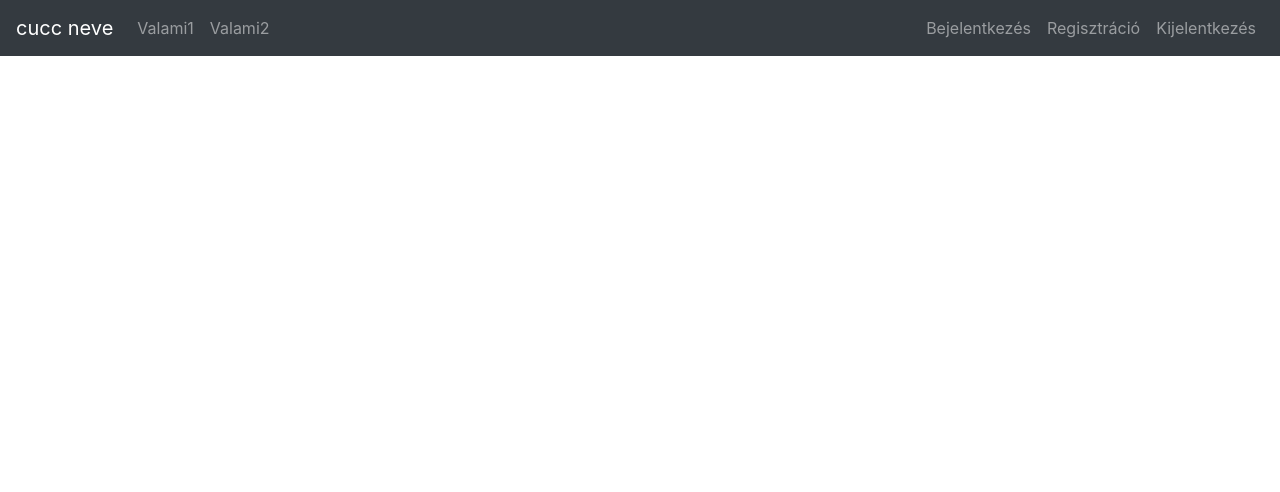
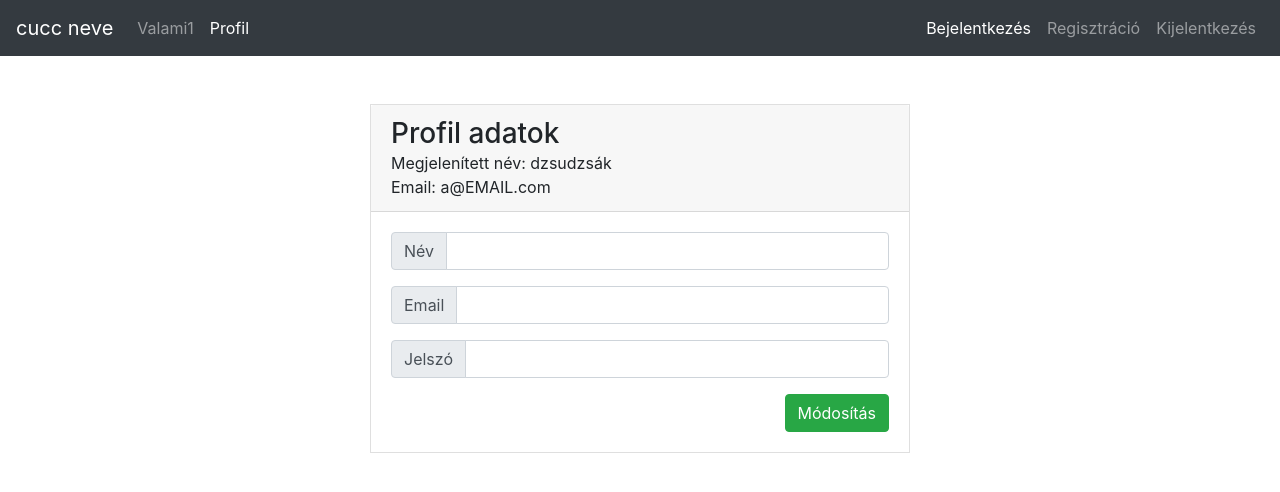
Before and after one commit to DaniVagyok/KaranTeam_SzG, an Angular app in the folder Frontend/karanteam/: page /profile in a window 1280 px wide. Before the commit this address led to /. Shown: the top 492 px of the page. Built offline with nearby package versions, Linux system fonts and the light colour scheme.

Commit message:
Add profile modify page

```diff
--- a/Frontend/karanteam/src/app/app-routing.module.ts
+++ b/Frontend/karanteam/src/app/app-routing.module.ts
@@ -2,11 +2,13 @@ import { NgModule } from '@angular/core';
 import { Routes, RouterModule } from '@angular/router';
 import { LoginPageComponent } from './pages/login-page/login-page.component';
 import { MainPageComponent } from './pages/main-page/main-page.component';
+import { ProfilePageComponent } from './pages/profile-page/profile-page.component';
 import { RegisterPageComponent } from './pages/register-page/register-page.component';
 
 const routes: Routes = [
   { path: '', component: LoginPageComponent },
   { path: 'register', component: RegisterPageComponent },
+  { path: 'profile', component: ProfilePageComponent },
   { path: 'main', component: MainPageComponent },
   // TODO: details route
 ];
--- a/Frontend/karanteam/src/app/app.component.html
+++ b/Frontend/karanteam/src/app/app.component.html
@@ -11,7 +11,7 @@
         <a class="nav-link" routerLink="/valami1" routerLinkActive="active">Valami1</a>
       </li>
       <li class="nav-item">
-        <a class="nav-link" routerLink="/valami2" routerLinkActive="active">Valami2</a>
+        <a class="nav-link" routerLink="/profile" routerLinkActive="active">Profil</a>
       </li>
     </ul>
     <ul class="navbar-nav">
--- a/Frontend/karanteam/src/app/app.module.ts
+++ b/Frontend/karanteam/src/app/app.module.ts
@@ -11,13 +11,15 @@ import { LoginPageComponent } from './pages/login-page/login-page.component';
 import { MainPageComponent } from './pages/main-page/main-page.component';
 import { AuthService } from './services/auth.service';
 import { SharedModule } from './shared/shared.module';
+import { ProfilePageComponent } from './pages/profile-page/profile-page.component';
 
 @NgModule({
   declarations: [
     AppComponent,
     RegisterPageComponent,
     LoginPageComponent,
-    MainPageComponent
+    MainPageComponent,
+    ProfilePageComponent
   ],
   imports: [
     BrowserModule,
--- /dev/null
+++ b/Frontend/karanteam/src/app/pages/profile-page/profile-page.component.html
@@ -0,0 +1,43 @@
+<div class="row">
+    <div class="col-md-6 mx-auto">
+        <div class="card rounded-0">
+            <div class="card-header">
+                <h3 class="mb-0">Profil adatok</h3>
+                <p class="mb-0">Megjelenített név: {{userData.username}}</p>
+                <p class="mb-0">Email: {{userData.email}}</p>
+            </div>
+            <div class="card-body">
+                <form class="form" [formGroup]="modifyForm" (ngSubmit)="onSubmit()">
+                    <div class="form-group">
+                        <div class="input-group mb-3">
+                            <div class="input-group-prepend">
+                                <span class="input-group-text" id="basic-addon1">Név</span>
+                              </div>
+                            <input id="username" formControlName="username" type="text" class="form-control"
+                                aria-label="Név" aria-describedby="basic-addon2">
+                        </div>
+                    </div>
+                    <div class="form-group">
+                        <div class="input-group mb-3">
+                            <div class="input-group-prepend">
+                                <span class="input-group-text" id="basic-addon1">Email</span>
+                              </div>
+                            <input id="email" formControlName="email" type="text" class="form-control"
+                                aria-label="Név" aria-describedby="basic-addon2">
+                        </div>
+                    </div>
+                    <div class="form-group">
+                        <div class="input-group mb-3">
+                            <div class="input-group-prepend">
+                                <span class="input-group-text" id="basic-addon1">Jelszó</span>
+                              </div>
+                            <input id="password" formControlName="password" type="password" class="form-control"
+                                aria-label="Név" aria-describedby="basic-addon2">
+                        </div>
+                    </div>
+                    <button class="button" type="submit" class="btn btn-success float-right">Módosítás</button>
+                </form>
+            </div>
+        </div>
+    </div>
+</div>
--- /dev/null
+++ b/Frontend/karanteam/src/app/pages/profile-page/profile-page.component.ts
@@ -0,0 +1,41 @@
+import { Component, OnInit } from '@angular/core';
+import { FormBuilder } from '@angular/forms';
+import { ProfileService } from 'src/app/services/profile.service';
+
+import { User } from "../../shared/models/user.model";
+
+@Component({
+  selector: 'karanteam-profile-page',
+  templateUrl: './profile-page.component.html',
+  styleUrls: ['./profile-page.component.scss']
+})
+export class ProfilePageComponent implements OnInit {
+
+  userData: User;
+  modifyForm;
+
+  constructor(
+    private profileService: ProfileService,
+    private formBuilder: FormBuilder
+  ) {
+    this.modifyForm = this.formBuilder.group({
+      username: '',
+      email: '',
+      password: ''
+    })
+  }
+
+  ngOnInit(): void {
+    this.profileService.getUserData().subscribe(res => this.userData = res);
+  }
+
+  onSubmit() {
+    if (this.modifyForm.value.username)
+      this.userData.username = this.modifyForm.value.username
+    if (this.modifyForm.value.email)
+      this.userData.username = this.modifyForm.value.email
+    if (this.modifyForm.value.password)
+      this.userData.username = this.modifyForm.value.password
+  }
+
+}
--- /dev/null
+++ b/Frontend/karanteam/src/app/services/profile.service.ts
@@ -0,0 +1,23 @@
+import { Injectable } from '@angular/core';
+import { of } from 'rxjs';
+import { User } from '../shared/models/user.model';
+
+@Injectable({
+  providedIn: 'root'
+})
+export class ProfileService {
+
+  constructor() { }
+
+
+  getUserData(){
+    return of(mock)
+  }
+}
+
+const mock : User = {
+  username : 'dzsudzsák',
+  email: 'a@EMAIL.com',
+  password : 'a',
+  token: 'nincstoken'
+}
--- /dev/null
+++ b/Frontend/karanteam/src/app/shared/models/user.model.ts
@@ -0,0 +1,6 @@
+export class User {
+    username :string
+    email: string;
+    password: string;
+    token: string;
+}
```
Also changed, not shown: Frontend/karanteam/src/app/pages/profile-page/profile-page.component.scss (added), 2 other files (tests, documents, lock files or other folders).
